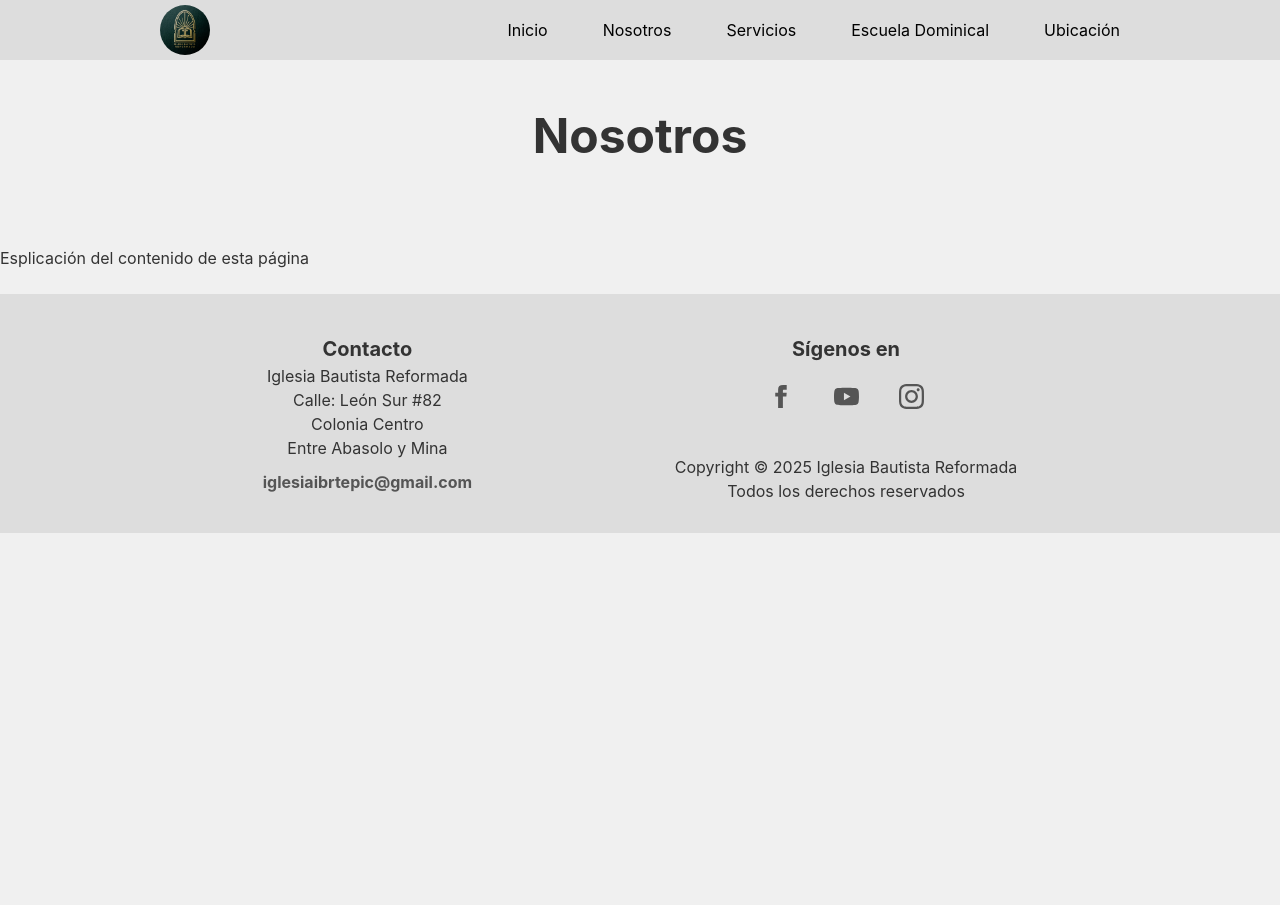
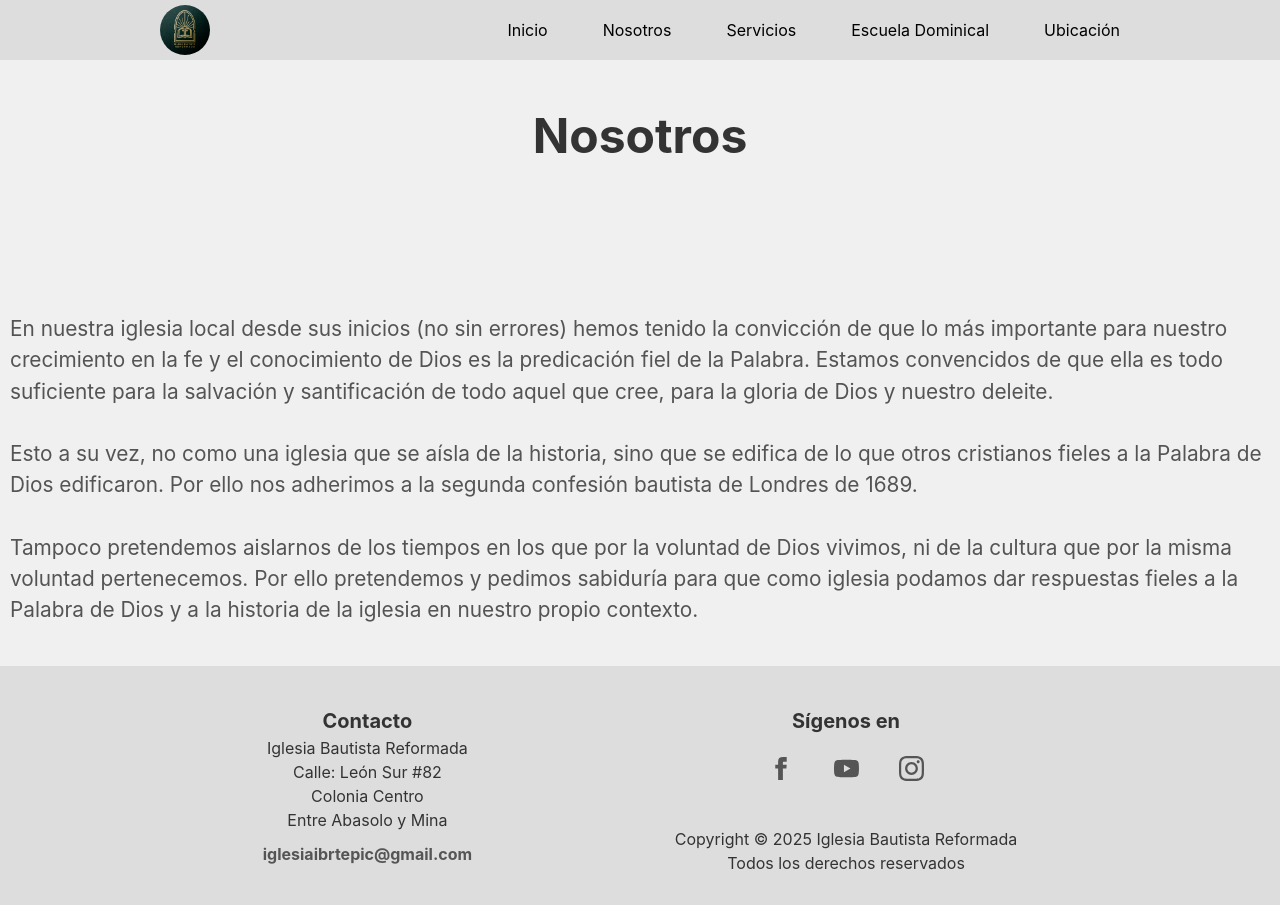
Before and after one commit to EnocMag/ibr-web, an Astro site: page /nosotros in a window 1280 px wide. Before the commit the page ends 800 px from the top, so only its background shows below. Built offline with nearby package versions, Linux system fonts and the light colour scheme; Astro itself is replaced by a stand-in of ours.

Commit message:
chore: add church information

```diff
--- a/src/pages/nosotros/index.astro
+++ b/src/pages/nosotros/index.astro
@@ -2,11 +2,33 @@
 import BaseLayout from "@/layouts/BaseLayout.astro";
 import NavBar from "@/components/NavBar.astro";
 ---
+
+<style>
+    .section-content {
+        display: flex;
+        justify-content: center;
+        max-width: 1300px;
+        margin: 0 auto;
+        margin-top: 50px;
+        padding: 10px;
+
+	& .content-wrapper p {
+            color: #545454;
+            font-size: 1.3rem;
+        }
+    }
+</style>
 
 <BaseLayout title="IBR Nosotros" description="Esta es al descripción de la página Nosotros">
     <NavBar></NavBar>
     <div class="title-container">
         <h1>Nosotros</h1>
     </div>
-    <p>Esplicación del contenido de esta página</p>
+    <div class="section-content">
+        <div class="content-wrapper">
+            <p>En nuestra iglesia local desde sus inicios (no sin errores) hemos tenido la convicción de que lo más importante para nuestro crecimiento en la fe y el conocimiento de Dios es la predicación fiel de la Palabra. Estamos convencidos de que ella es todo suficiente para la salvación y santificación de todo aquel que cree, para la gloria de Dios y nuestro deleite.</p>
+            <p>Esto a su vez, no como una iglesia que se aísla de la historia, sino que se edifica de lo que otros cristianos fieles a la Palabra de Dios edificaron. Por ello nos adherimos a la segunda confesión bautista de Londres de 1689.</p>
+            <p>Tampoco pretendemos aislarnos de los tiempos en los que por la voluntad de Dios vivimos, ni de la cultura que por la misma voluntad pertenecemos. Por ello pretendemos y pedimos sabiduría para que como iglesia podamos dar respuestas fieles a la Palabra de Dios y a la historia de la iglesia en nuestro propio contexto.</p>
+        </div>
+    </div>
 </BaseLayout>
```
